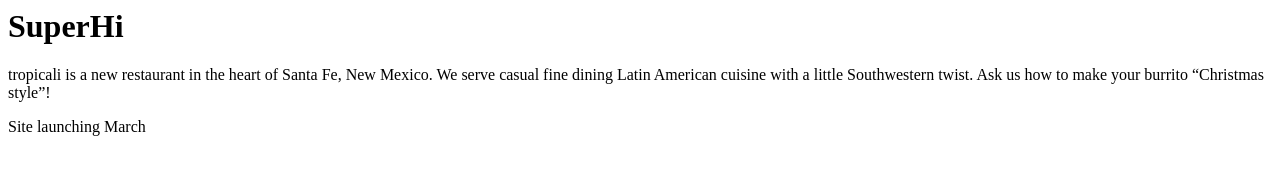
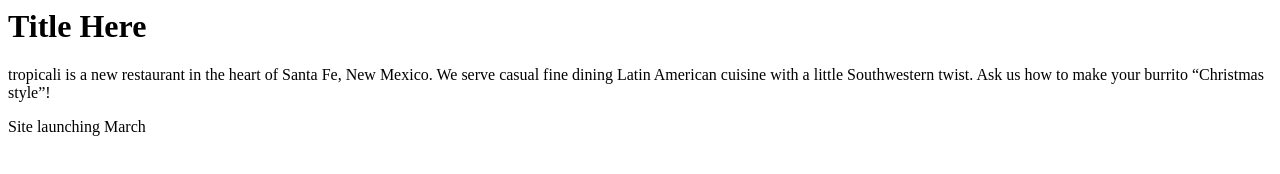
Before and after one commit to allan-mcevoy/messss, a plain HTML site: page index.html in a window 1280 px wide. Drawn offline with Linux system fonts and the light colour scheme.

Commit message:
Update index.html

```diff
--- a/index.html
+++ b/index.html
@@ -1,3 +1,3 @@
-<h1>SuperHi</h1>
+<h1>Title Here</h1>
 <p>tropicali is a new restaurant in the heart of Santa Fe, New Mexico. We serve casual fine dining Latin American cuisine with a little Southwestern twist. Ask us how to make your burrito “Christmas style”!</p>
 <p>Site launching March</p>
```
